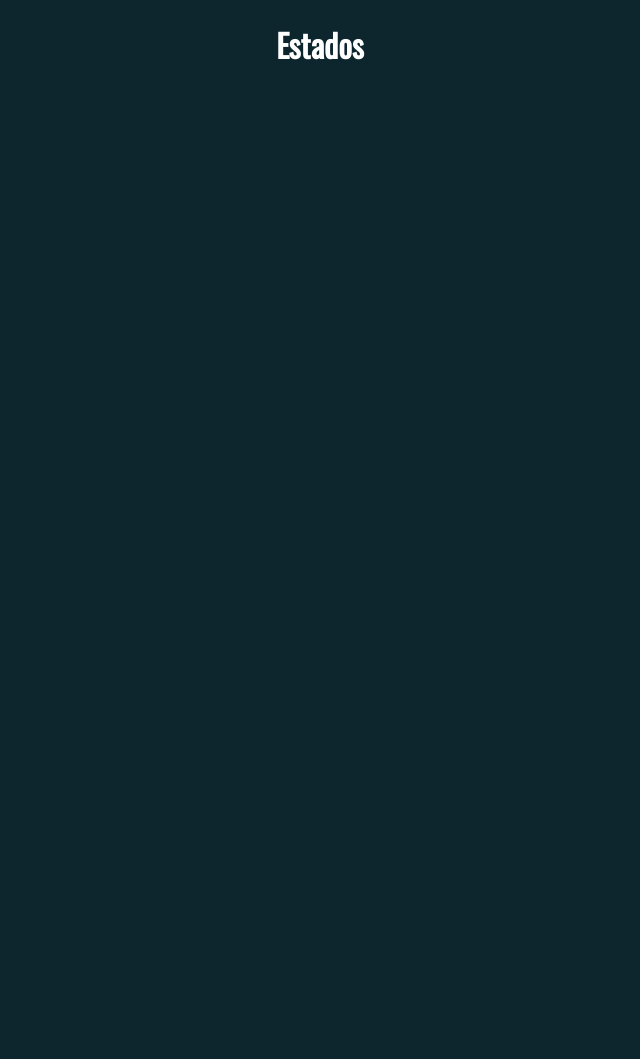
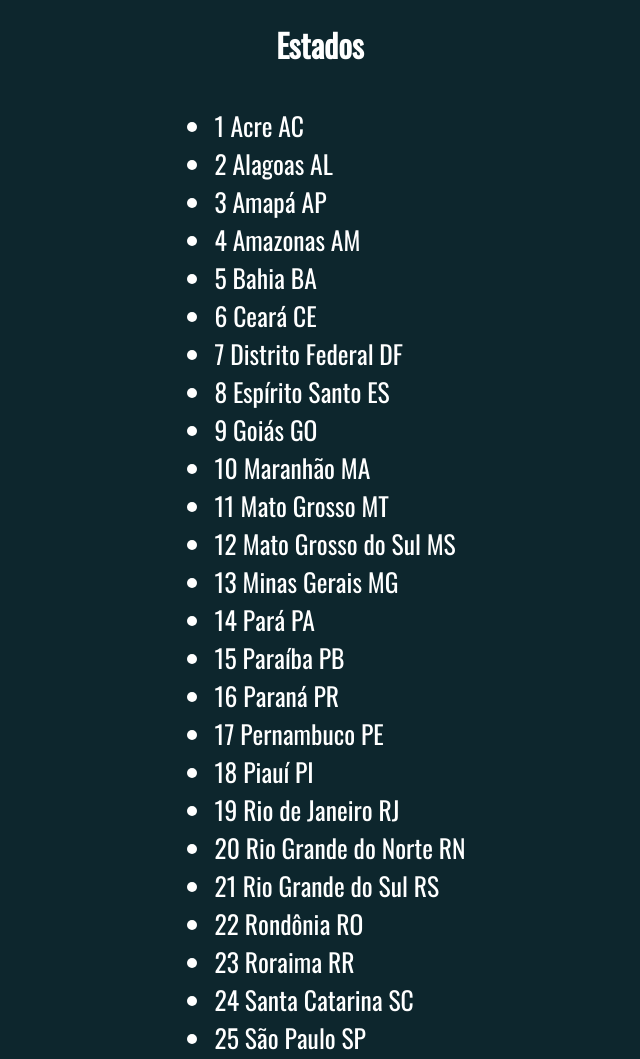
Before and after one commit to Mario-78/repo-ajax, a website: page fetch1.html in a window 1280 px wide. Shown: the top 1059 px of the page, without its empty margins (320-960 px from the left). Before the commit the page ends 800 px from the top, so only its background shows below. Drawn offline with Linux system fonts and the light colour scheme.

Commit message:
Carregamento de dados de arquivo com FETCH

```diff
--- a/fetch1.html
+++ b/fetch1.html
@@ -11,6 +11,14 @@
     <h1>Estados</h1>
 
     <script>
-        // ...
+        const url = 'dados/estados.json'
+        fetch(url)
+            .then(resp => resp.json())
+            .then(estados => {
+                const itens = estados.reduce(
+                    (html, estado) => html + `<li>${estado.id} ${estado.nome} ${estado.sigla}</li>`, ''
+                )
+                document.body.insertAdjacentHTML('beforeend', `<ul>${itens}</ul>`)
+            })
     </script>
 </body>
```
